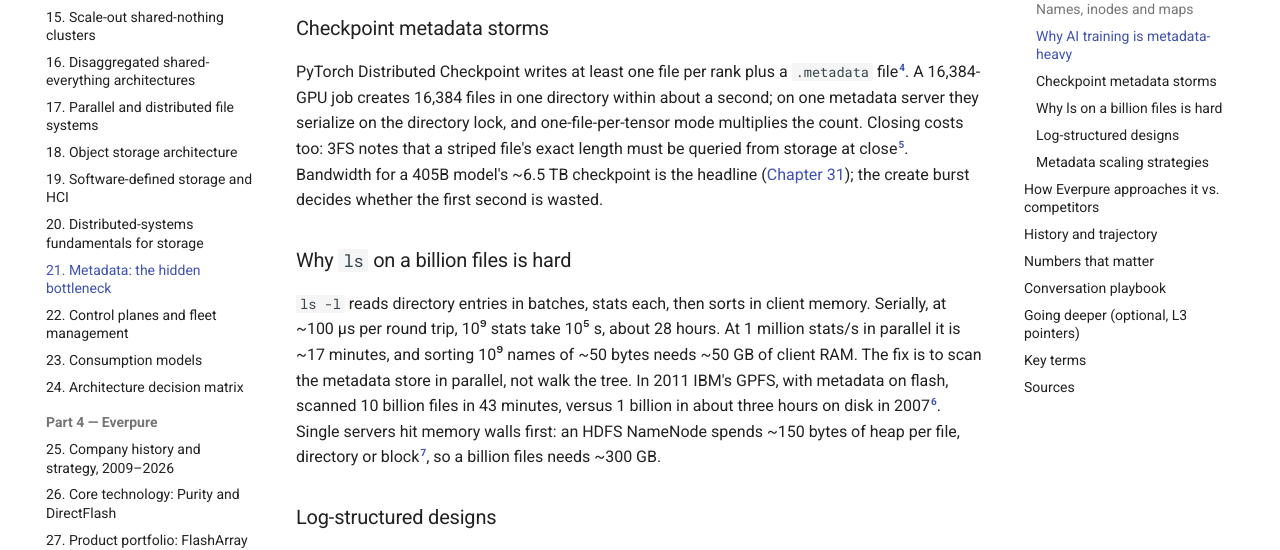
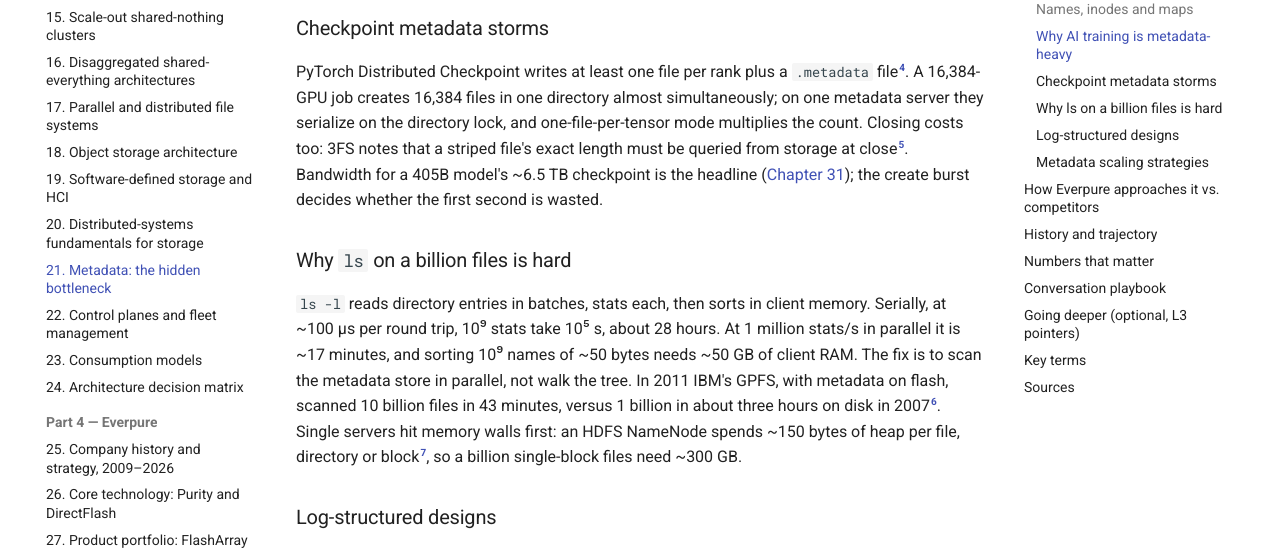
Before and after one commit to FrankHuang94/storage-_db_claude, an MkDocs documentation site: the page built from docs/03-system-architecture/21-metadata.md, in a window 1280 px wide and 900 px high, scrolled down 3466 px. Shown: the part 198-748 px from the top of the window. Built offline with MkDocs 1.6.1 and Material for MkDocs 9.7.7, drawn with Linux system fonts in a browser that asks for light colours; comment, search, counter and statistics services are not loaded.

Commit message:
docs(ch21): metadata: the hidden bottleneck
Co-Authored-By: Claude Opus 5.5 <noreply@anthropic.com>
Claude-Session: https://claude.ai/code/session_015j6Et5cc16wRkKSRtDPPUF

```diff
--- a/docs/03-system-architecture/21-metadata.md
+++ b/docs/03-system-architecture/21-metadata.md
@@ -76,11 +76,11 @@ Data: `data/ch21_small_file_throughput.csv`
 
 ### Checkpoint metadata storms
 
-PyTorch Distributed Checkpoint writes at least one file per rank plus a `.metadata` file[^4]. A 16,384-GPU job creates 16,384 files in one directory within about a second; on one metadata server they serialize on the directory lock, and one-file-per-tensor mode multiplies the count. Closing costs too: 3FS notes that a striped file's exact length must be queried from storage at close[^5]. Bandwidth for a 405B model's ~6.5 TB checkpoint is the headline ([Chapter 31](../05-ai-storage/31-training-storage.md)); the create burst decides whether the first second is wasted.
+PyTorch Distributed Checkpoint writes at least one file per rank plus a `.metadata` file[^4]. A 16,384-GPU job creates 16,384 files in one directory almost simultaneously; on one metadata server they serialize on the directory lock, and one-file-per-tensor mode multiplies the count. Closing costs too: 3FS notes that a striped file's exact length must be queried from storage at close[^5]. Bandwidth for a 405B model's ~6.5 TB checkpoint is the headline ([Chapter 31](../05-ai-storage/31-training-storage.md)); the create burst decides whether the first second is wasted.
 
 ### Why `ls` on a billion files is hard
 
-`ls -l` reads directory entries in batches, stats each, then sorts in client memory. Serially, at ~100 µs per round trip, 10⁹ stats take 10⁵ s, about 28 hours. At 1 million stats/s in parallel it is ~17 minutes, and sorting 10⁹ names of ~50 bytes needs ~50 GB of client RAM. The fix is to scan the metadata store in parallel, not walk the tree. In 2011 IBM's GPFS, with metadata on flash, scanned 10 billion files in 43 minutes, versus 1 billion in about three hours on disk in 2007[^6]. Single servers hit memory walls first: an HDFS NameNode spends ~150 bytes of heap per file, directory or block[^7], so a billion files needs ~300 GB.
+`ls -l` reads directory entries in batches, stats each, then sorts in client memory. Serially, at ~100 µs per round trip, 10⁹ stats take 10⁵ s, about 28 hours. At 1 million stats/s in parallel it is ~17 minutes, and sorting 10⁹ names of ~50 bytes needs ~50 GB of client RAM. The fix is to scan the metadata store in parallel, not walk the tree. In 2011 IBM's GPFS, with metadata on flash, scanned 10 billion files in 43 minutes, versus 1 billion in about three hours on disk in 2007[^6]. Single servers hit memory walls first: an HDFS NameNode spends ~150 bytes of heap per file, directory or block[^7], so a billion single-block files need ~300 GB.
 
 ### Log-structured designs
 
```
Also changed, not shown: meta/glossary-staging/ch21.md (added, +16 -0 lines), meta/open-questions-staging/ch21.md (added, +8 -0 lines).
